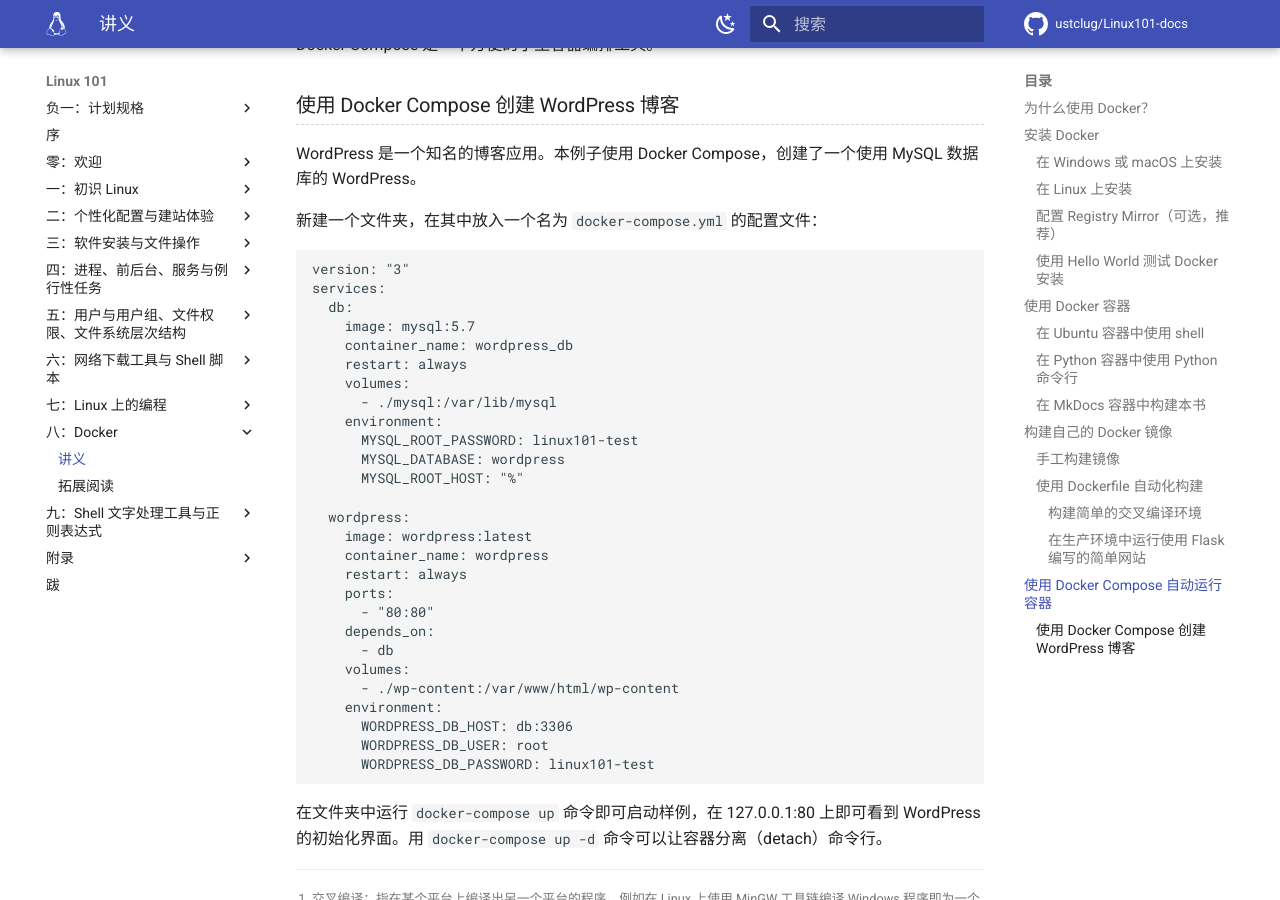
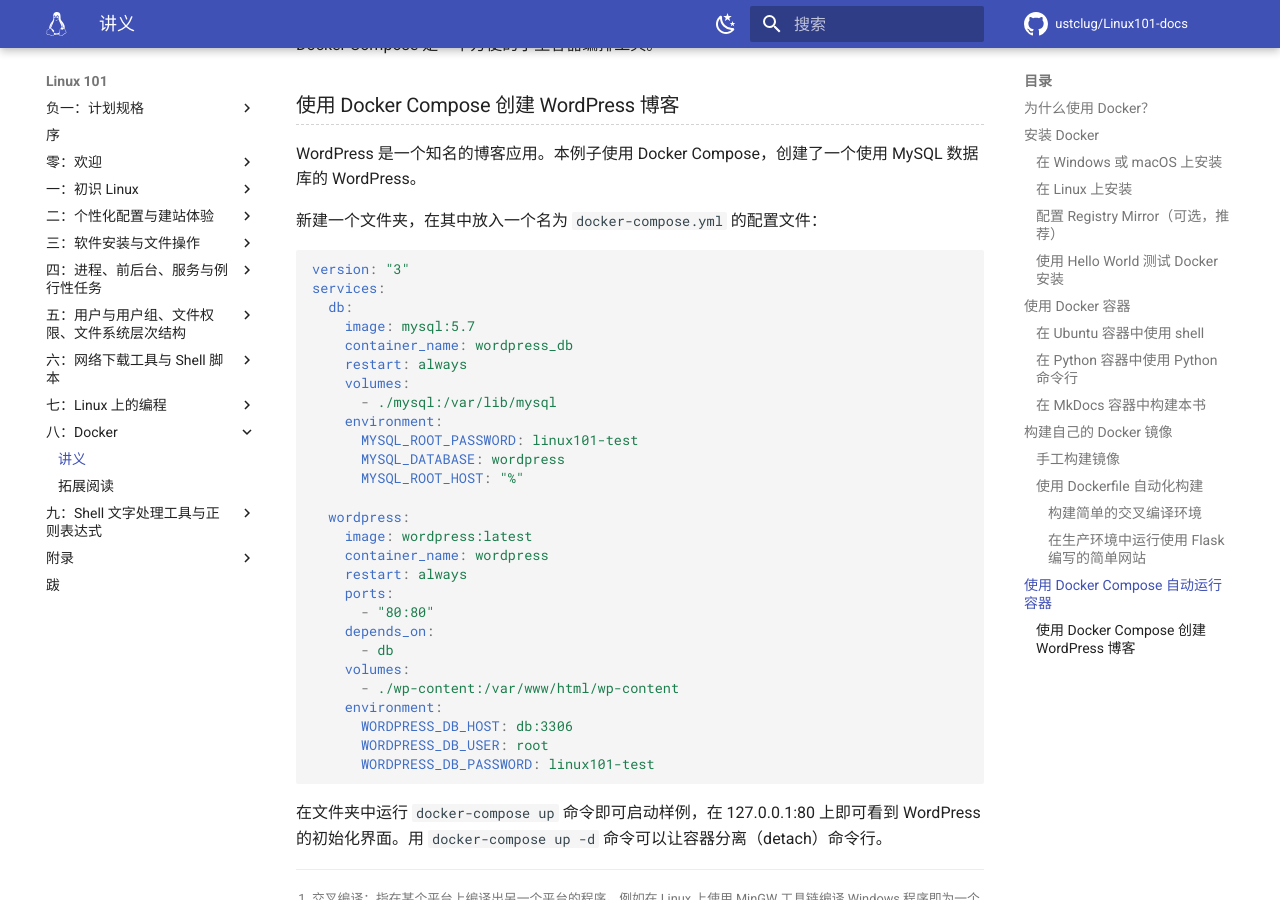
Before and after one commit to ustclug/Linux101-docs, an MkDocs documentation site: the page built from docs/Ch08/index.md, in a window 1280 px wide and 900 px high, scrolled down 8747 px. Built offline with MkDocs 1.6.1 and Material for MkDocs 9.7.7, drawn with Linux system fonts in a browser that asks for light colours; comment, search, counter and statistics services are not loaded.

Commit message:
ch8 update codeblock type

````diff
--- a/docs/Ch08/index.md
+++ b/docs/Ch08/index.md
@@ -349,7 +349,7 @@
 
 新建一个文件夹，在其中放入一个名为 `docker-compose.yml` 的配置文件：
 
-```docker-compose
+```yaml
 version: "3"
 services:
   db:
````
